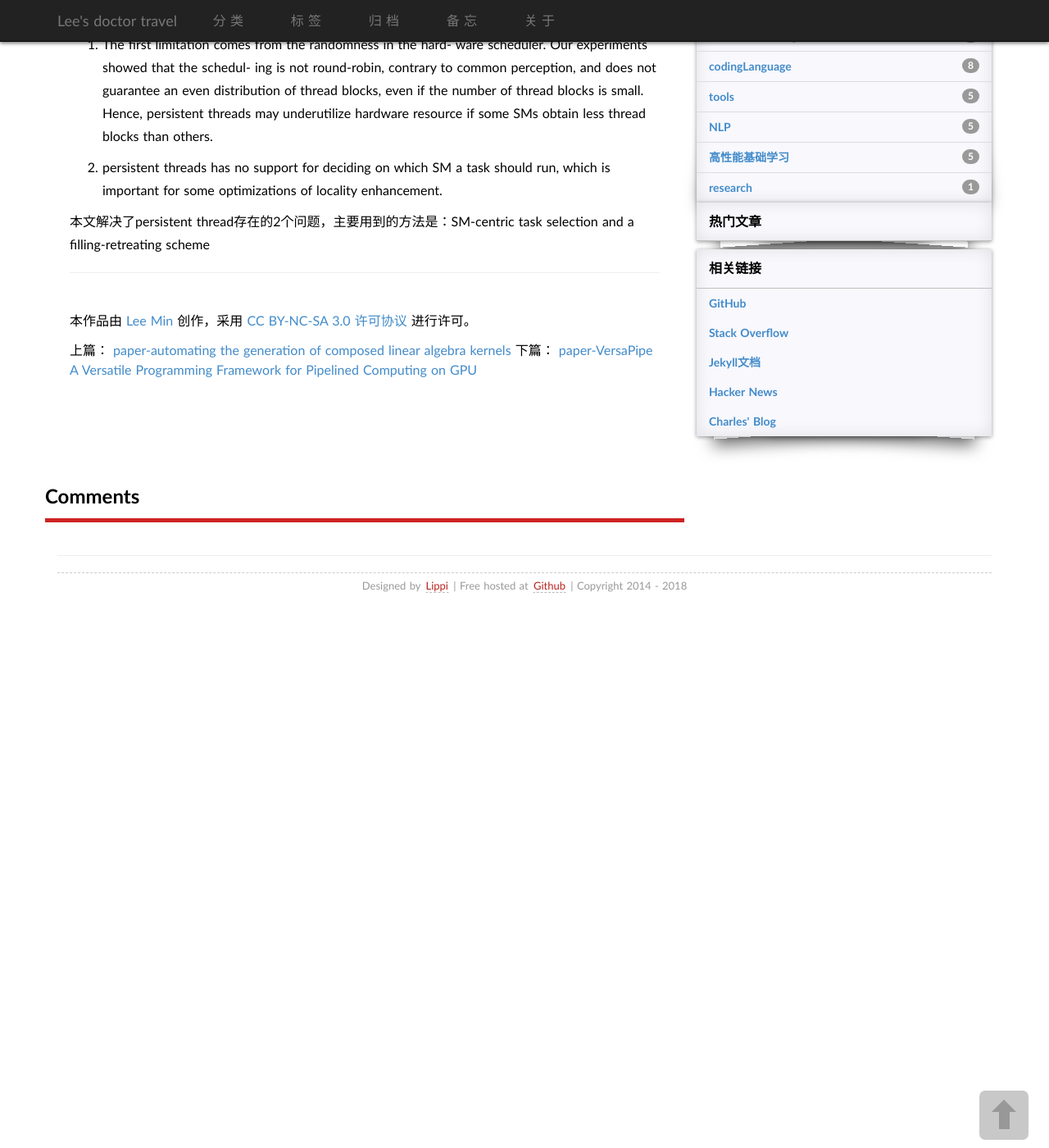
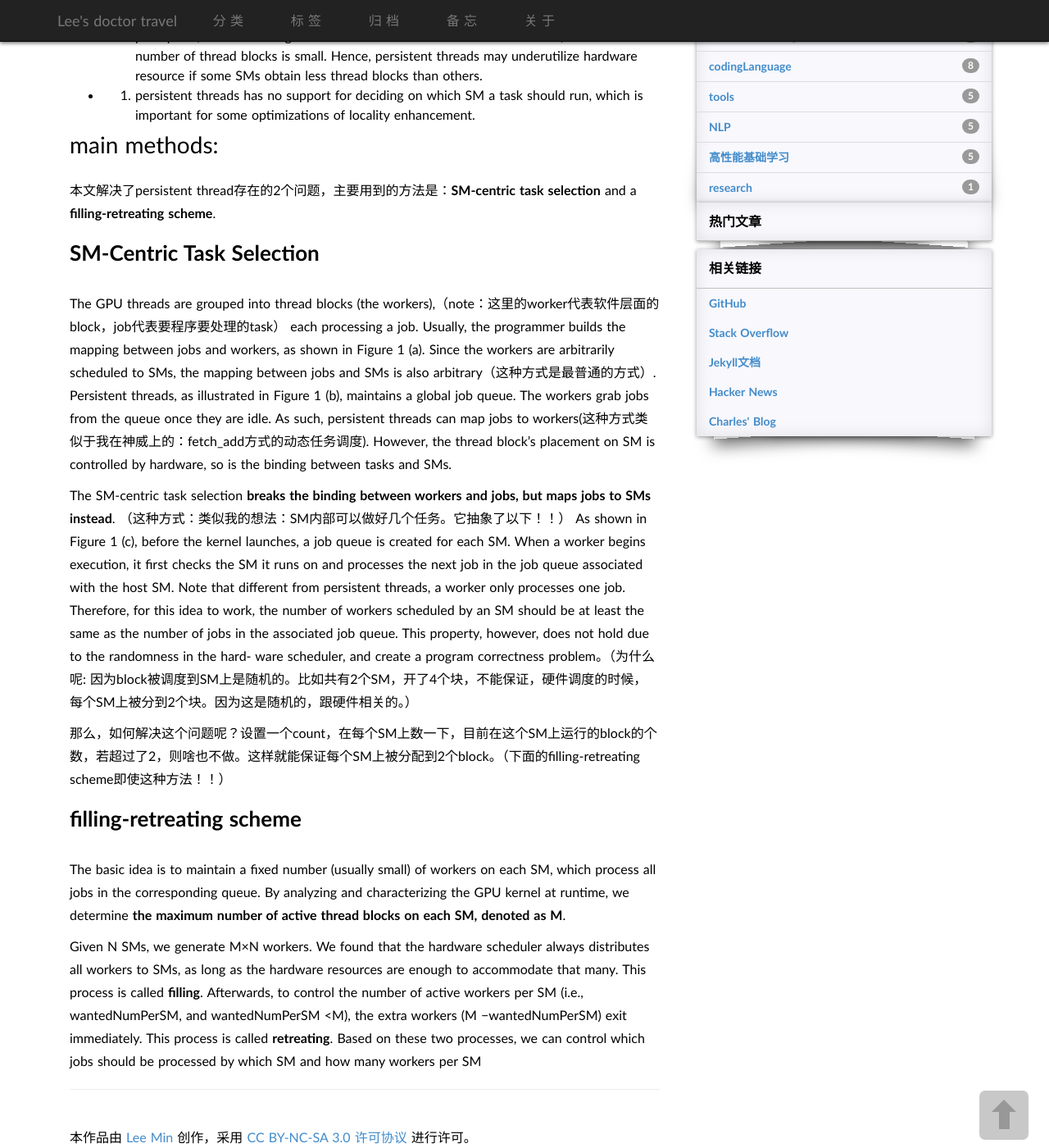
Before and after one commit to limin2015/limin2015.github.io, a Jekyll site: the page built from _posts/2018-1-11-paper-SM-Centric.md, in a window 1280 px wide and 1400 px high, scrolled down 465 px. Shown: the whole window at 82% size. Built offline with Jekyll 4.4.1, drawn with Linux system fonts in a browser that asks for light colours; some web fonts are replaced; comment, search, counter and statistics services are not loaded; some of the changed text lies outside the part shown.

Commit message:
sm-centric

```diff
--- a/_posts/2018-1-11-paper-SM-Centric.md
+++ b/_posts/2018-1-11-paper-SM-Centric.md
@@ -10,9 +10,9 @@ tags:       [paper]
 
 本文是对于以下2篇文章的总结：（第一篇文章的写作太好了，学习！！）
 
-**SM-Centric Transformation, Circumventing Hardware Restrictions for Flexible GPU Scheduling**
+**1. SM-Centric Transformation, Circumventing Hardware Restrictions for Flexible GPU Scheduling**
 
-**Enabling and Exploiting Flexible Task Assignment on GPU through SM-Centric Program Transformations**
+**2. Enabling and Exploiting Flexible Task Assignment on GPU through SM-Centric Program Transformations**
 
 
 
@@ -21,14 +21,39 @@ tags:       [paper]
 BoWu 的 PACT’14的短文，和ICS’15的长文
 
 
-# 摘要
-
 
 # persistent thread存在的问题
 
-1. The first limitation comes from the randomness in the hard- ware scheduler. Our experiments showed that the schedul- ing is not round-robin, contrary to common perception, and does not guarantee an even distribution of thread blocks, even if the number of thread blocks is small. Hence, persistent threads may underutilize hardware resource if some SMs obtain less thread blocks than others.
+- 1. The first limitation comes from the randomness in the hard- ware scheduler. Our experiments showed that the schedul- ing is not round-robin, contrary to common perception, and does not guarantee an even distribution of thread blocks, even if the number of thread blocks is small. Hence, persistent threads may underutilize hardware resource if some SMs obtain less thread blocks than others.
 
-2. persistent threads has no support for deciding on which SM a task should run, which is important for some optimizations of locality enhancement.
+- 2. persistent threads has no support for deciding on which SM a task should run, which is important for some optimizations of locality enhancement.
 
 
-本文解决了persistent thread存在的2个问题，主要用到的方法是：SM-centric task selection and a filling-retreating scheme
+# main methods:
+
+本文解决了persistent thread存在的2个问题，主要用到的方法是：**SM-centric task selection** and a **filling-retreating scheme**.
+
+
+## SM-Centric Task Selection
+
+The GPU threads are grouped into thread blocks (the workers),（note：这里的worker代表软件层面的block，job代表要程序要处理的task） each processing a job. Usually, the programmer builds the mapping between jobs and workers, as shown in Figure 1 (a). Since the workers are arbitrarily scheduled to SMs, the mapping between jobs and SMs is also arbitrary（这种方式是最普通的方式）. Persistent threads, as illustrated in Figure 1 (b), maintains a global job queue. The workers grab jobs from the queue once they are idle. As such, persistent threads can map jobs to workers(这种方式类似于我在神威上的：fetch_add方式的动态任务调度). However, the thread block’s placement on SM is controlled by hardware, so is the binding between tasks and SMs.
+
+
+The SM-centric task selection  **breaks the binding between workers and jobs, but maps jobs to SMs instead**.
+（这种方式：类似我的想法：SM内部可以做好几个任务。它抽象了以下！！）
+As shown in Figure 1 (c), before the kernel launches, a job queue is created for each SM.
+When a worker begins execution, it first checks the SM it runs on and processes the next job in the job queue associated with the host SM.  Note that different from persistent threads, a worker only processes one job.
+Therefore, for this idea to work, the number of workers scheduled by an SM should be at least the same as the number of jobs in the associated job queue. This property, however, does not hold due to the randomness in the hard- ware scheduler, and create a program correctness problem。（为什么呢: 因为block被调度到SM上是随机的。比如共有2个SM，开了4个块，不能保证，硬件调度的时候，每个SM上被分到2个块。因为这是随机的，跟硬件相关的。）
+
+那么，如何解决这个问题呢？设置一个count，在每个SM上数一下，目前在这个SM上运行的block的个数，若超过了2，则啥也不做。这样就能保证每个SM上被分配到2个block。（下面的filling-retreating scheme即使这种方法！！）
+
+
+## filling-retreating scheme
+
+The basic idea is to maintain a fixed number (usually small) of workers on each SM, which process all jobs in the corresponding queue. By analyzing and characterizing the GPU kernel at runtime, we determine **the maximum number of active thread blocks on each SM, denoted as M**.
+
+Given N SMs, we generate M×N workers. We found that the hardware scheduler always distributes all workers to SMs, as long as the hardware resources are enough to accommodate that many. This process is called **filling**.
+Afterwards, to control the number of active workers per SM (i.e., wantedNumPerSM, and wantedNumPerSM <M),
+the extra workers (M −wantedNumPerSM) exit immediately.
+This process is called **retreating**.
+Based on these two processes, we can control which jobs should be processed by which SM and how many workers per SM
```
Also changed, not shown: _posts/2017-11-10-tensorflow-source-code.md (+10 -5 lines).
